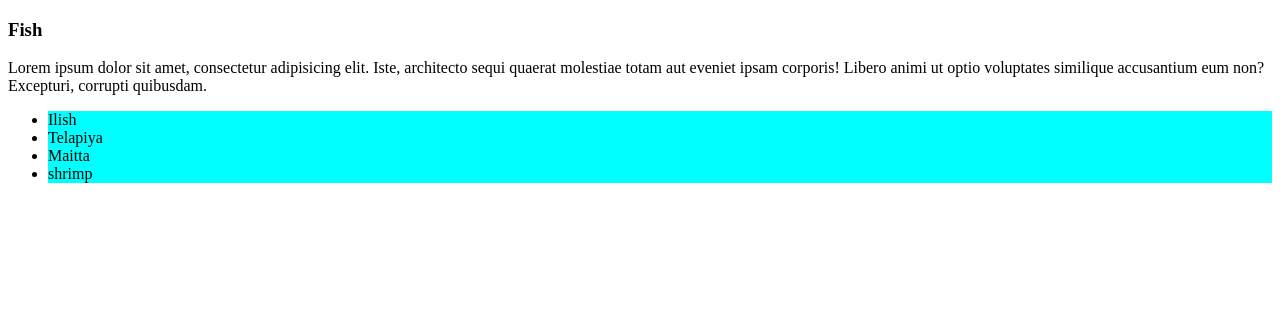
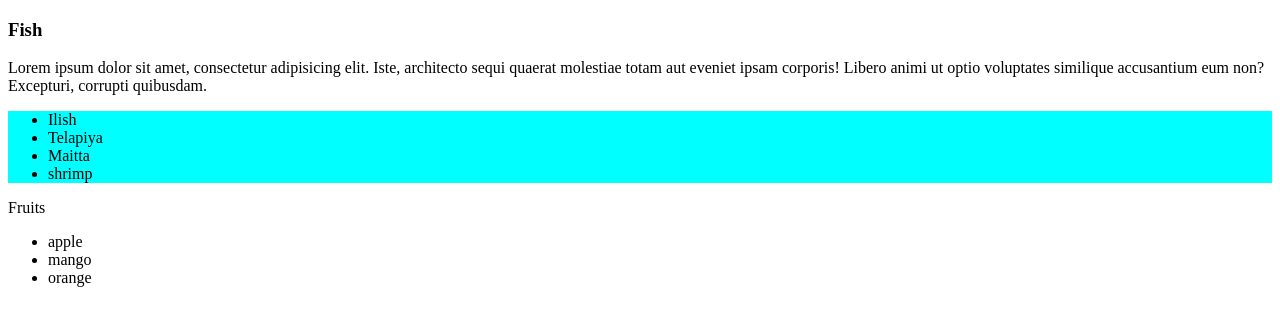
Before and after one commit to saidulsakib242/green-grocery-mart, a plain HTML site: page index.html in a window 1280 px wide. Drawn offline with Linux system fonts and the light colour scheme.

Commit message:
main groccery

```diff
--- a/index.html
+++ b/index.html
@@ -5,19 +5,29 @@
     <meta name="viewport" content="width=device-width, initial-scale=1.0">
     <title>grocery shop</title>
     <style>
-        li{
+        .rrr{
             background-color: aqua;
+        }
+        .cng{
+            color-scheme: orange  ;
         }
     </style>
 </head>
 <body>
     <h3>Fish</h3>
     <p>Lorem ipsum dolor sit amet, consectetur adipisicing elit. Iste, architecto sequi quaerat molestiae totam aut eveniet ipsam corporis! Libero animi ut optio voluptates similique accusantium eum non? Excepturi, corrupti quibusdam.</p>
-    <ul>
+    <ul class="rrr">
         <li>Ilish</li>
         <li>Telapiya</li>
         <li>Maitta</li>
         <li>shrimp</li>
     </ul>
+    <div>Fruits
+        <ul class="cng">
+            <li class="cng">apple</li>
+            <li>mango</li>
+            <li>orange</li>
+        </ul>
+    </div>
 </body>
 </html>
```
